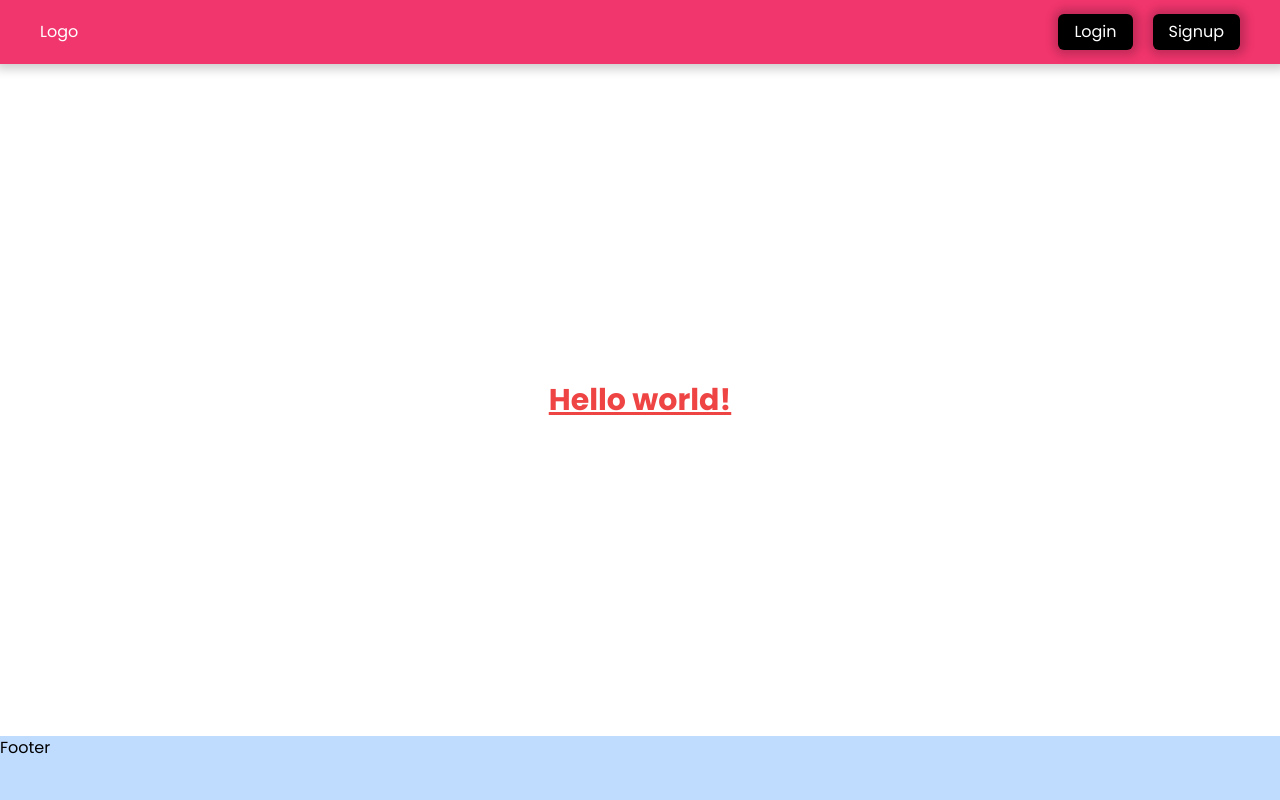
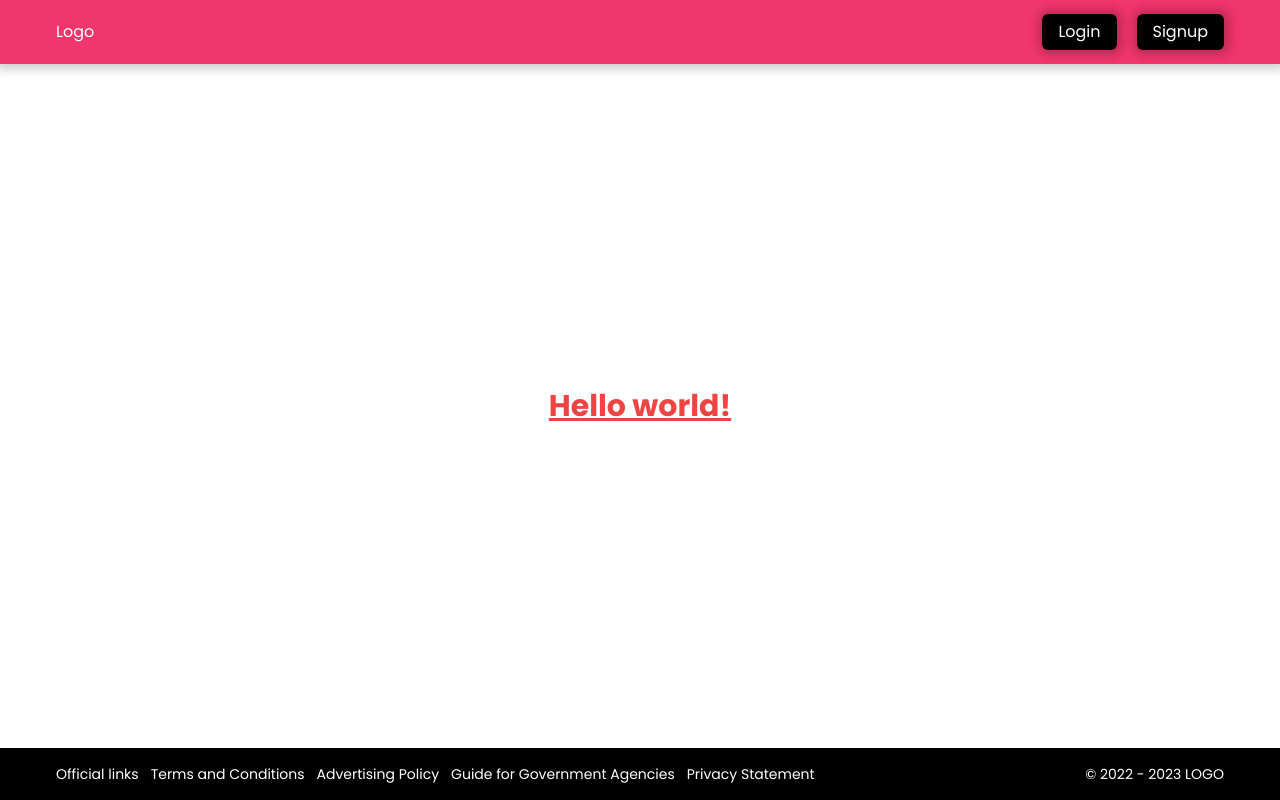
Before and after one commit to mustafahincal/offerWise, a Next.js app in the folder client/: page / in a window 1280 px wide. Built offline with nearby package versions, Linux system fonts and the light colour scheme.

Commit message:
change some style, add content to footer

```diff
--- a/client/src/components/footer/Footer.tsx
+++ b/client/src/components/footer/Footer.tsx
@@ -1,6 +1,17 @@
 const Footer = () => {
   return (
-    <div className="bg-blue-200 h-16 text-black flex-shrink-0">Footer</div>
+    <div className="flex flex-row justify-between items-center py-4 px-14 bg-black text-white  border-gray-300 text-sm">
+      <div className="flex flex-row justify-between gap-3">
+        <p>Official links</p>
+        <p>Terms and Conditions</p>
+        <p>Advertising Policy</p>
+        <p>Guide for Government Agencies</p>
+        <p>Privacy Statement</p>
+      </div>
+      <div>
+        <p>© 2022 - 2023 LOGO</p>
+      </div>
+    </div>
   );
 };
 
--- a/client/src/components/header/Header.tsx
+++ b/client/src/components/header/Header.tsx
@@ -5,7 +5,7 @@ const Header = () => {
   const isLogged = false;
   const [visible, setVisible] = useState(false);
   return (
-    <div className=" h-16 flex flex-shrink-0 justify-between items-center px-10 shadow-item bg-crimson text-white">
+    <div className=" h-16 flex flex-shrink-0 justify-between items-center px-14 shadow-item bg-crimson text-white">
       <Link href={"/"}>Logo</Link>
 
       {isLogged ? (
```
